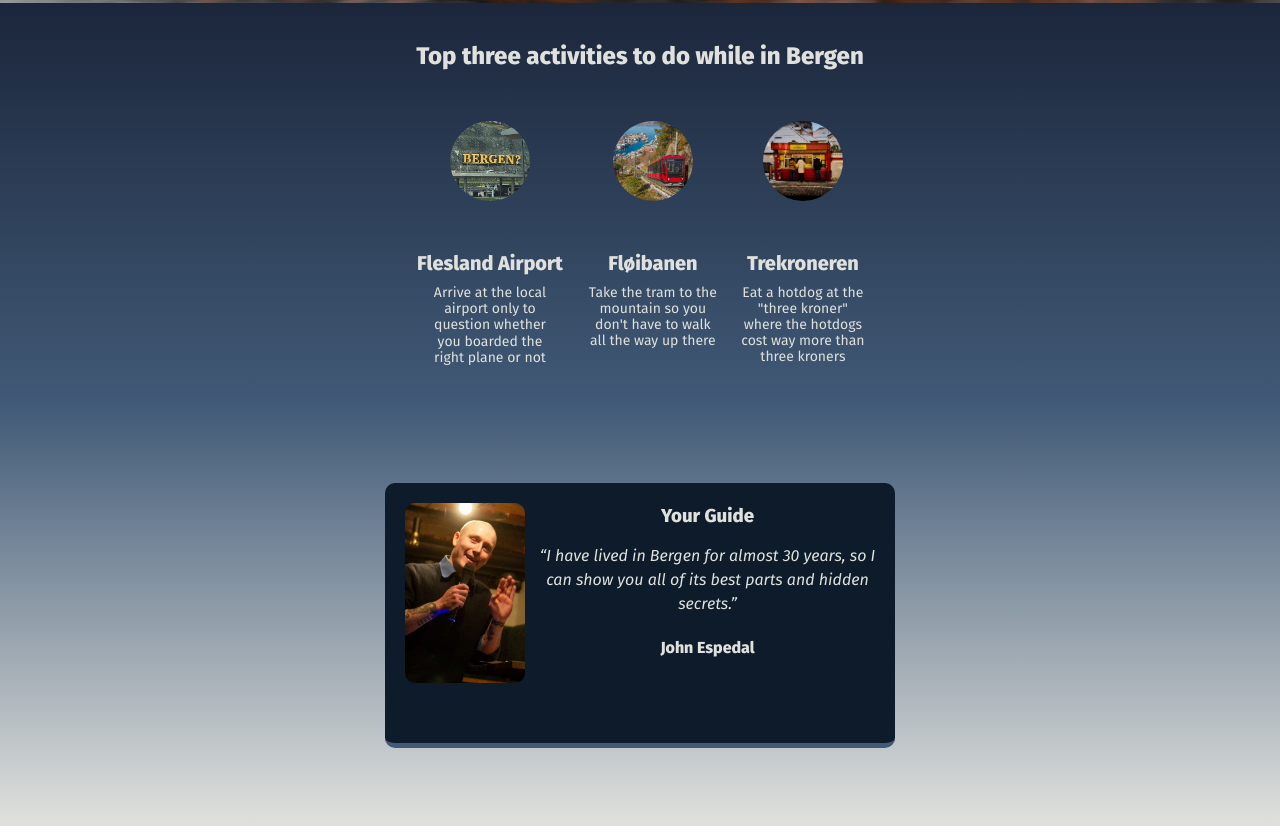
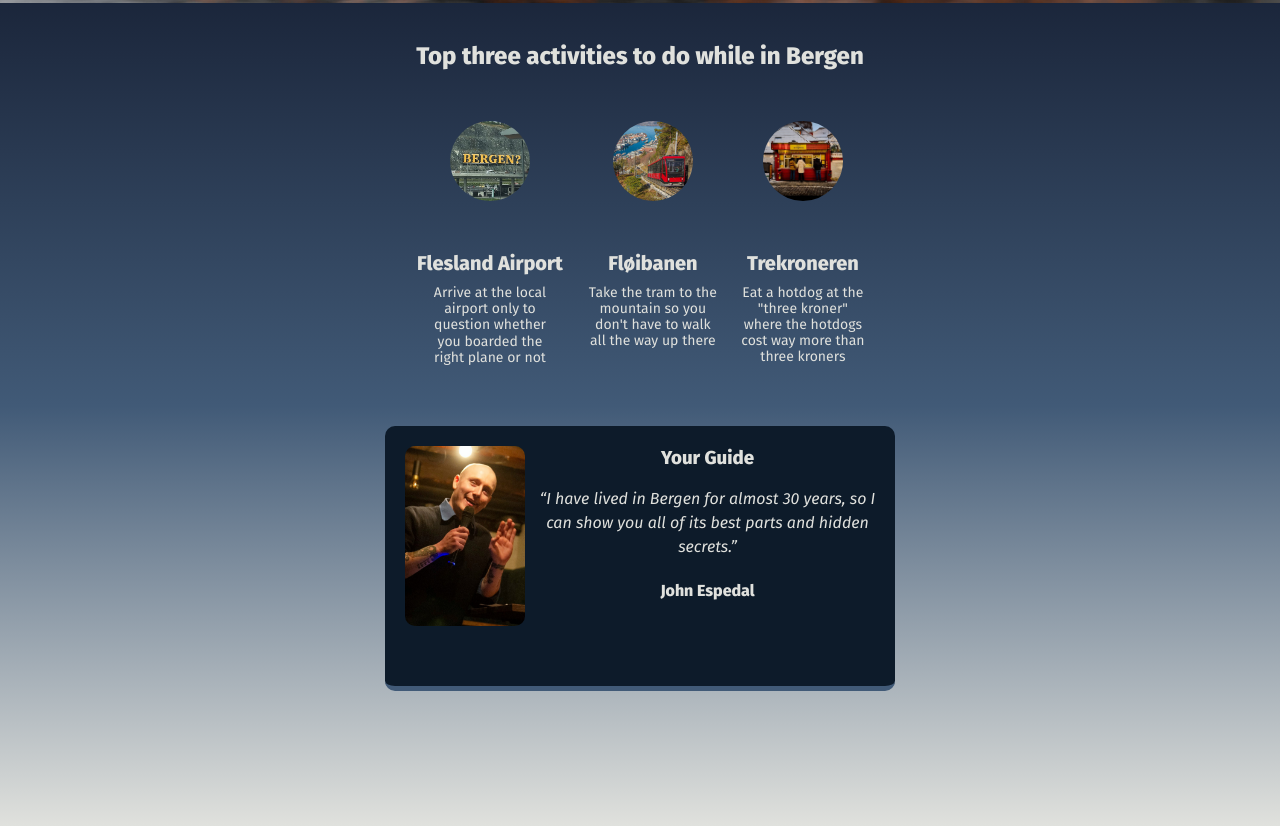
Before and after one commit to Johnricharde/visit-bergen, a website built with Vite: page index.html in a window 1280 px wide. Shown: the part 337-1173 px from the top of the page. Built offline with nearby package versions, Linux system fonts and the light colour scheme.

Commit message:
small tweaks to card

```diff
--- a/styles.css
+++ b/styles.css
@@ -82,12 +82,12 @@ p {
     display: flex;
     justify-content: center;
     height: 400px;
-    padding: 10px 100px
+    padding: 10px 0px;
 }
 
 #card {
-    margin: auto;
     display: flex;
+    margin: 10px;
     padding: 5px;
     background-color: #0D1B2A;
     height: 250px;
```
